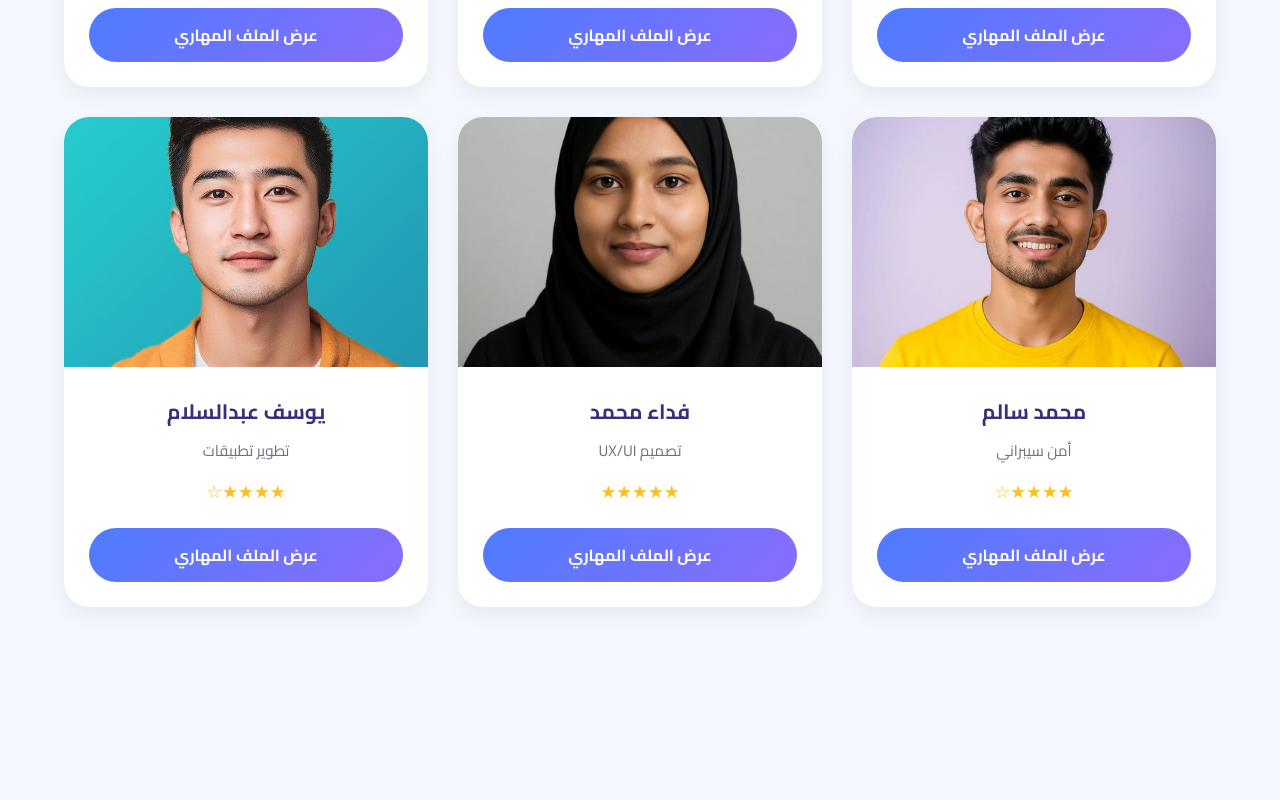
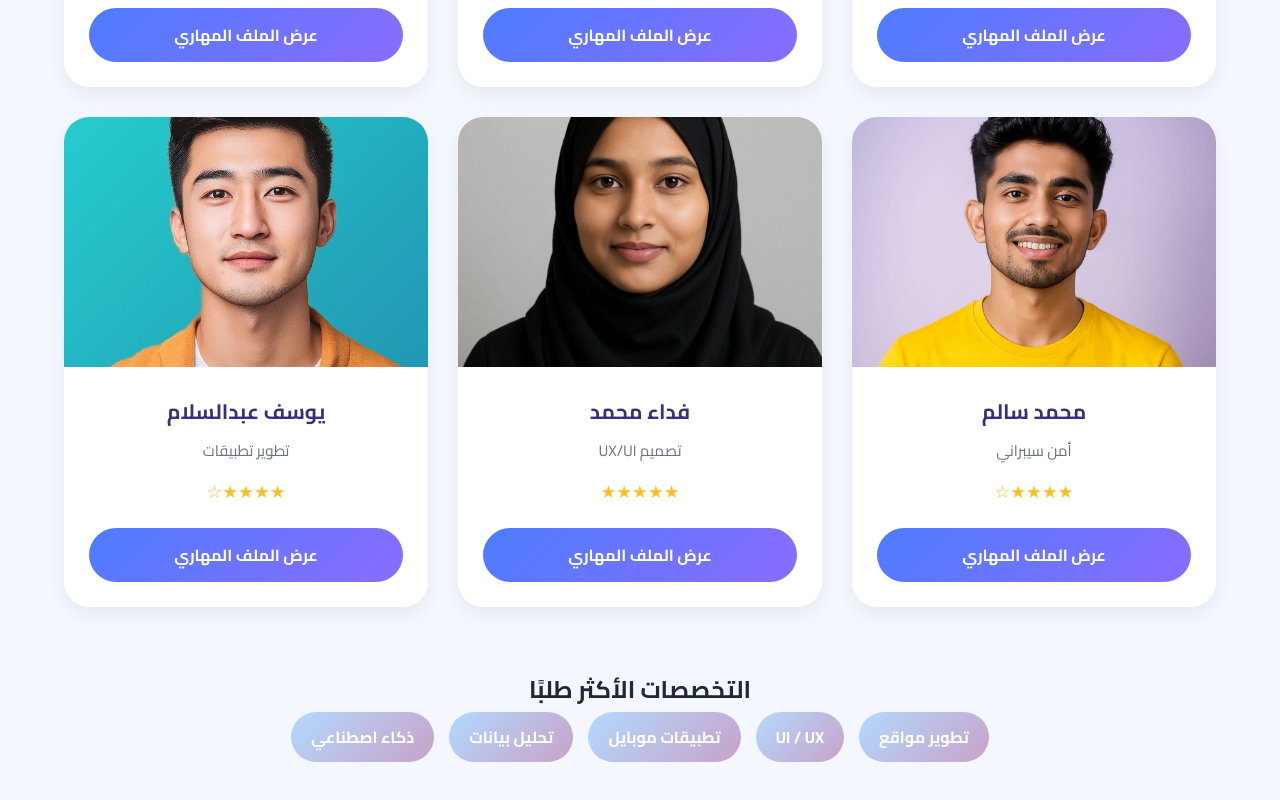
Before and after one commit to Mali0TheDev/SkillMatch, a plain HTML site: page students (2).html in a window 1280 px wide. Shown: the part 876-1676 px from the top of the page. Before the commit the page ends 1543 px from the top, so only its background shows below. Drawn offline with Linux system fonts and the light colour scheme.

Commit message:
Add files via upload
final changes

```diff
--- a/students (2).css
+++ b/students (2).css
@@ -119,3 +119,68 @@ body {
     .site-name { font-size: 24px; }
     .students-grid { grid-template-columns: 1fr; }
 }
+
+/* ================= TOP SKILLS ================= */
+/*كونتينتر التخصصات الاكثر طلبا*/
+.top-skills {
+  margin: 60px auto;             /* مسافة */
+  text-align: center;            /* توسيط */
+}
+
+.skills-list {
+  display: flex;                 /* جنب بعض */
+  justify-content: center;       /* توسيط */
+  flex-wrap: wrap;               /* سطر جديد */
+  gap: 15px;                     /* مسافة */
+}
+
+.skills-list span {
+  padding: 10px 20px;            /* مسافة */
+  background: linear-gradient(135deg, #b3d9ff, #c8a2c8); /* تدرج */
+  color: white;                  /* لون النص */
+  border-radius: 25px;           /* تدوير */
+  font-weight: 700;              /* عريض */
+   position: relative;            /* ضروري للتولتيب */
+  cursor: pointer;               /* يد */
+  transition: transform 0.3s ease, box-shadow 0.3s ease;
+}
+
+
+.skills-list span:hover {
+  transform: translateY(-6px);   /* حركة */
+  box-shadow: 0 8px 20px rgba(138, 108, 255, 0.4); /* ظل */
+}
+
+.skills-list span::after {
+  content: attr(data-tooltip);   /* نص التولتيب */
+  position: absolute;            /* تموضع */
+  bottom: 120%;                  /* فوق العنصر */
+  left: 50%;
+  transform: translateX(-50%);
+  background-color: rgba(138, 108, 255, 0.95); /* لون */
+  color: #fff;                   /* نص أبيض */
+  padding: 8px 14px;             /* مسافة */
+  border-radius: 10px;           /* تدوير */
+  font-size: 0.9rem;             /* حجم */
+  white-space: nowrap;           /* سطر واحد */
+  opacity: 0;                    /* مخفي */
+  pointer-events: none;
+  transition: opacity 0.3s ease, transform 0.3s ease;
+}
+
+.skills-list span::before {
+  content: '';                   /* السهم */
+  position: absolute;
+  bottom: 110%;
+  left: 50%;
+  transform: translateX(-50%);
+  border-width: 6px;
+  border-style: solid;
+  border-color: rgba(138, 108, 255, 0.95) transparent transparent transparent;
+  opacity: 0;
+}
+
+.skills-list span:hover::after,
+.skills-list span:hover::before {
+  opacity: 1;                    /* يظهر التولتيب */
+}
--- a/students (2).html
+++ b/students (2).html
@@ -122,6 +122,18 @@
         </div>
     </section>
 
+    <!-- ===== Top Skills ===== -->
+<section class="top-skills container">
+  <h2>التخصصات الأكثر طلبًا</h2>
+  <div class="skills-list">
+     <span data-tooltip="تطوير مواقع: تصميم وبرمجة المواقع. فرص عمل متاحة في الشركات التقنية.">تطوير مواقع</span>
+    <span data-tooltip="UI / UX: تصميم واجهات المستخدم وتجربة المستخدم. فرص عمل وتصاميم للشركات.">UI / UX</span>
+    <span data-tooltip="تطبيقات موبايل: تطوير تطبيقات أندرويد وiOS.">تطبيقات موبايل</span>
+    <span data-tooltip="تحليل بيانات: تحليل البيانات واستخراج رؤى أعمال مهمة.">تحليل بيانات</span>
+    <span data-tooltip="ذكاء اصطناعي: تعلم الآلة والتعلم العميق. فرص عمل مميزة.">ذكاء اصطناعي</span>
+  </div>
+</section>
+
     <a href="add-file (2).html" class="floating-add-btn">
         <i class="fas fa-plus"></i> أضف ملفك
     </a>
```
